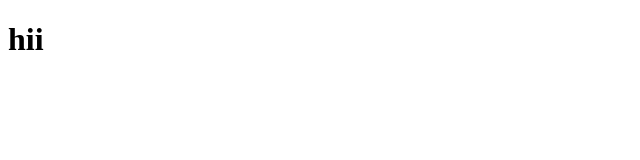
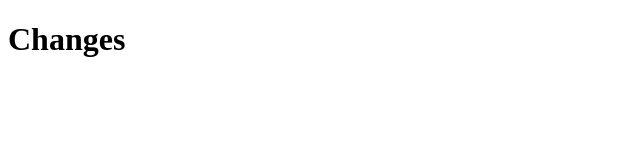
Before and after one commit to NesluRahiman/task, a plain HTML site: page index.html in a window 1280 px wide. Shown: the whole page, without its empty margins (0-640 px from the left). Drawn offline with Linux system fonts and the light colour scheme.

Commit message:
second change

```diff
--- a/index.html
+++ b/index.html
@@ -6,6 +6,6 @@
     <title>Document</title>
 </head>
 <body>
-    <h1>hii</h1>
+    <h1>Changes</h1>
 </body>
 </html>
```
